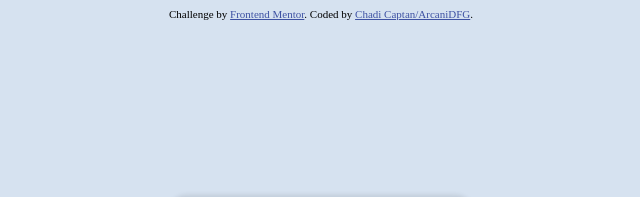
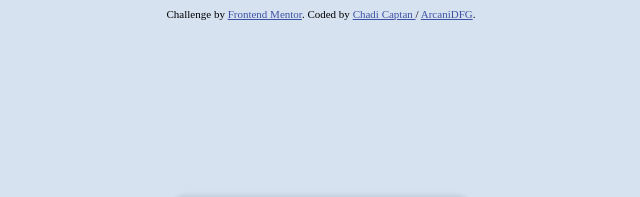
Before and after one commit to ArcaniDFG/QR-CODE-HTML-CSS, a plain HTML site: page index.html in a window 1280 px wide. Shown: the top 197 px of the page, 319-959 px from the left. Drawn offline with Linux system fonts and the light colour scheme.

Commit message:
Fix Some Errors

```diff
--- a/index.html
+++ b/index.html
@@ -41,7 +41,8 @@
 
     <div class="attribution">
 
-        Challenge by <a href="https://www.frontendmentor.io?ref=challenge" target="_blank">Frontend Mentor</a href="" target="_black">. Coded by <a href="https://www.linkedin.com/in/chadi-captan-bb6a36240/">Chadi Captan/ArcaniDFG</a>.
+        Challenge by <a href="https://www.frontendmentor.io?ref=challenge" target="_blank">Frontend Mentor</a href="" target="_black">. Coded by <a href="https://www.linkedin.com/in/chadi-captan-bb6a36240/">Chadi Captan  </a> /
+        <a target="_blank" href="https://www.frontendmentor.io/profile/ArcaniDFG/">ArcaniDFG</a>.
 
     </div>
 </body>
```
Also changed, not shown: 2 other files.
